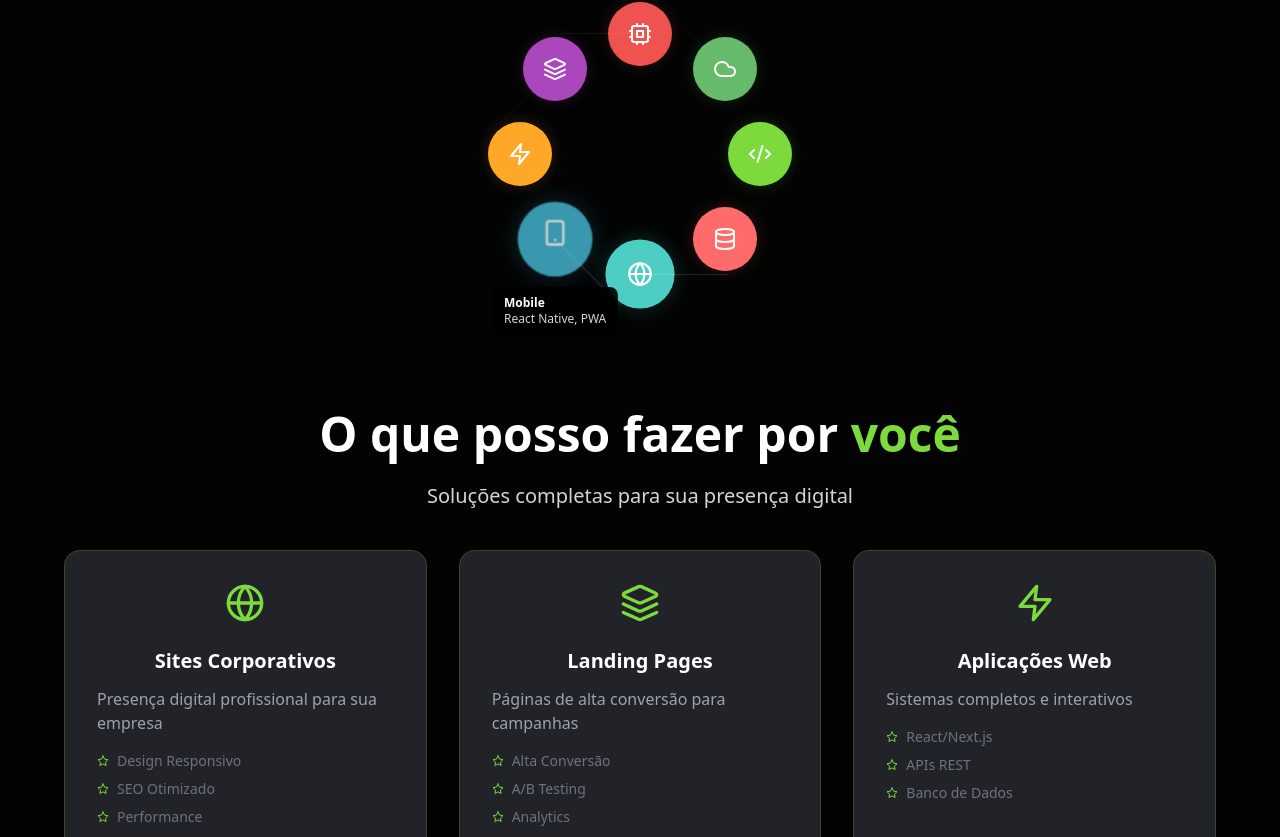
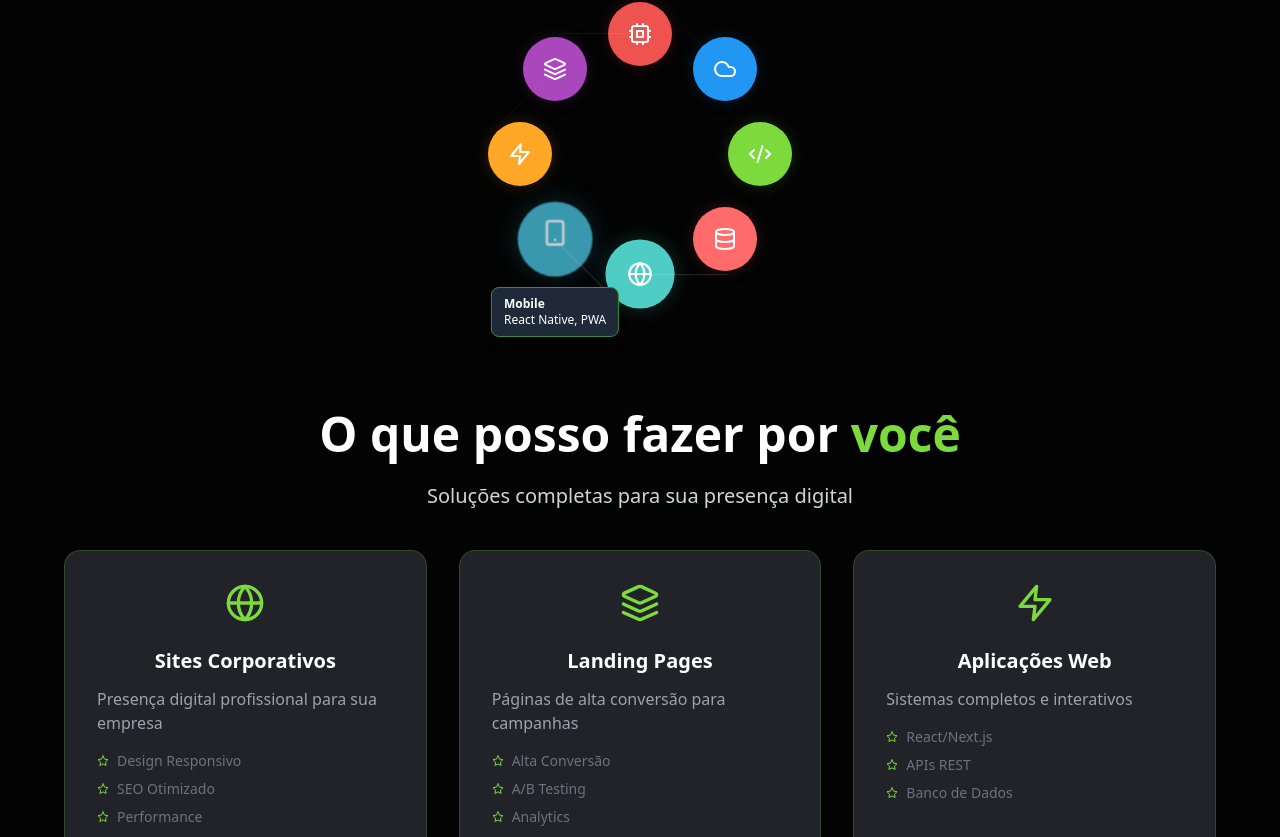
Before and after one commit to kainamf/dev-kainamf, a React (Create React App) app: page / in a window 1280 px wide. Shown: the part 994-1831 px from the top of the page. Built offline with nearby package versions, Linux system fonts and the light colour scheme.

Commit message:
fix: update Cloud skill color and improve tooltip styling for better visibility

```diff
--- a/src/components/home/SkillsSection/SkillsOrb.tsx
+++ b/src/components/home/SkillsSection/SkillsOrb.tsx
@@ -13,7 +13,7 @@ const SkillsOrb: React.FC = () => {
     { icon: Zap, name: 'Performance', color: '#FFA726', description: 'Otimização, SEO' },
     { icon: Layers, name: 'DevOps', color: '#AB47BC', description: 'Docker, CI/CD' },
     { icon: Cpu, name: 'APIs', color: '#EF5350', description: 'REST, GraphQL' },
-    { icon: Cloud, name: 'Cloud', color: '#66BB6A', description: 'AWS, Vercel, Netlify' }
+    { icon: Cloud, name: 'Cloud', color: '#2196F3', description: 'AWS, Vercel, Netlify' }
   ];
 
   useEffect(() => {
@@ -31,7 +31,7 @@ const SkillsOrb: React.FC = () => {
       onMouseEnter={() => setIsHovered(true)}
       onMouseLeave={() => setIsHovered(false)}
     >
-  {/* Central Hub removido */}
+      {/* Central Hub removido */}
 
       {/* Skill Orbs */}
       {skills.map((skill, index) => {
@@ -89,13 +89,13 @@ const SkillsOrb: React.FC = () => {
             className="pointer-events-none z-50 absolute"
             style={{
               left: `calc(50% + ${x}px)`,
-              top: `calc(50% + ${y + 48}px)`, // 48px = orb radius + spacing
+              top: `calc(50% + ${y + 48}px)`,
               transform: 'translate(-50%, 0)'
             }}
           >
-            <div className="bg-black/90 text-white text-xs px-3 py-2 rounded-lg whitespace-nowrap shadow-lg">
-              <div className="font-bold">{skills[activeSkill].name}</div>
-              <div className="text-gray-300">{skills[activeSkill].description}</div>
+            <div className="bg-gray-800 text-white text-xs px-3 py-2 rounded-lg whitespace-nowrap shadow-lg border border-[1px] border-[#388e3c]">
+              <div className="font-bold text-white">{skills[activeSkill].name}</div>
+              <div className="text-white">{skills[activeSkill].description}</div>
             </div>
           </div>
         );
```
